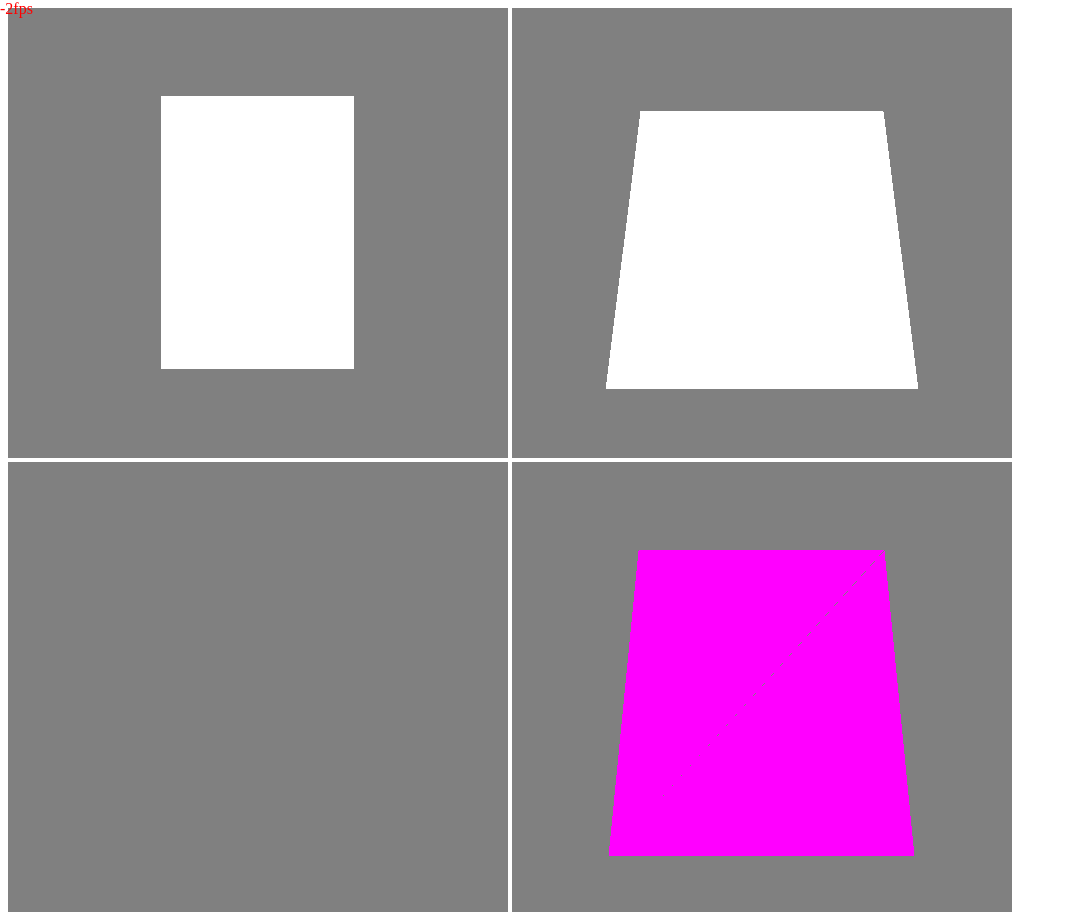
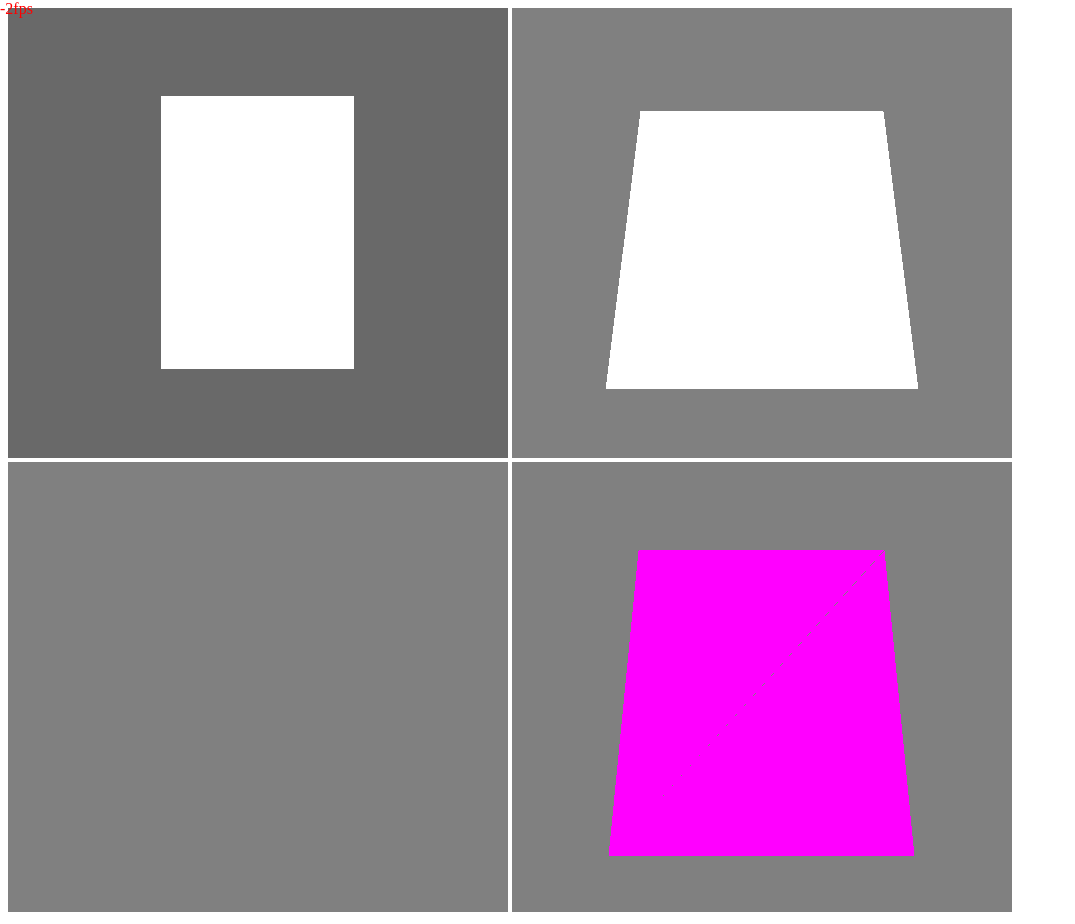
Before and after one commit to alinnb/3d_soft_engine_js, a plain HTML site: page index.html in a window 1280 px wide. Shown: the whole page, without its empty margins (0-1075 px from the left). Drawn offline with Linux system fonts and the light colour scheme; animation ran at ten frames a second.

Commit message:
修改颜色

```diff
--- a/index.html
+++ b/index.html
@@ -13,7 +13,7 @@
             border: 0;
             width: 500 px;
             height: 450 px;
-            background-color: gray;
+            background-color: dimgray;
         }
 
         section {
```
